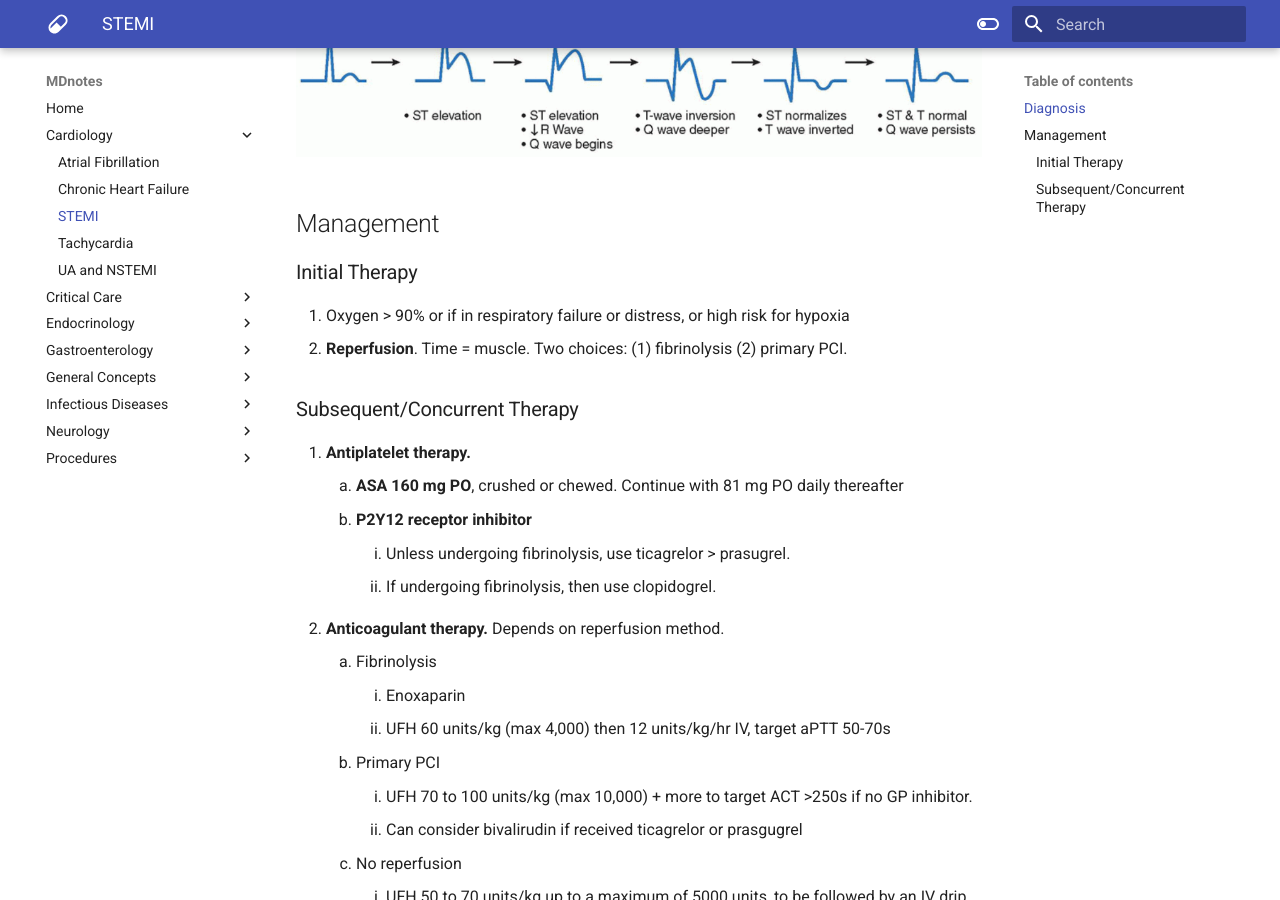
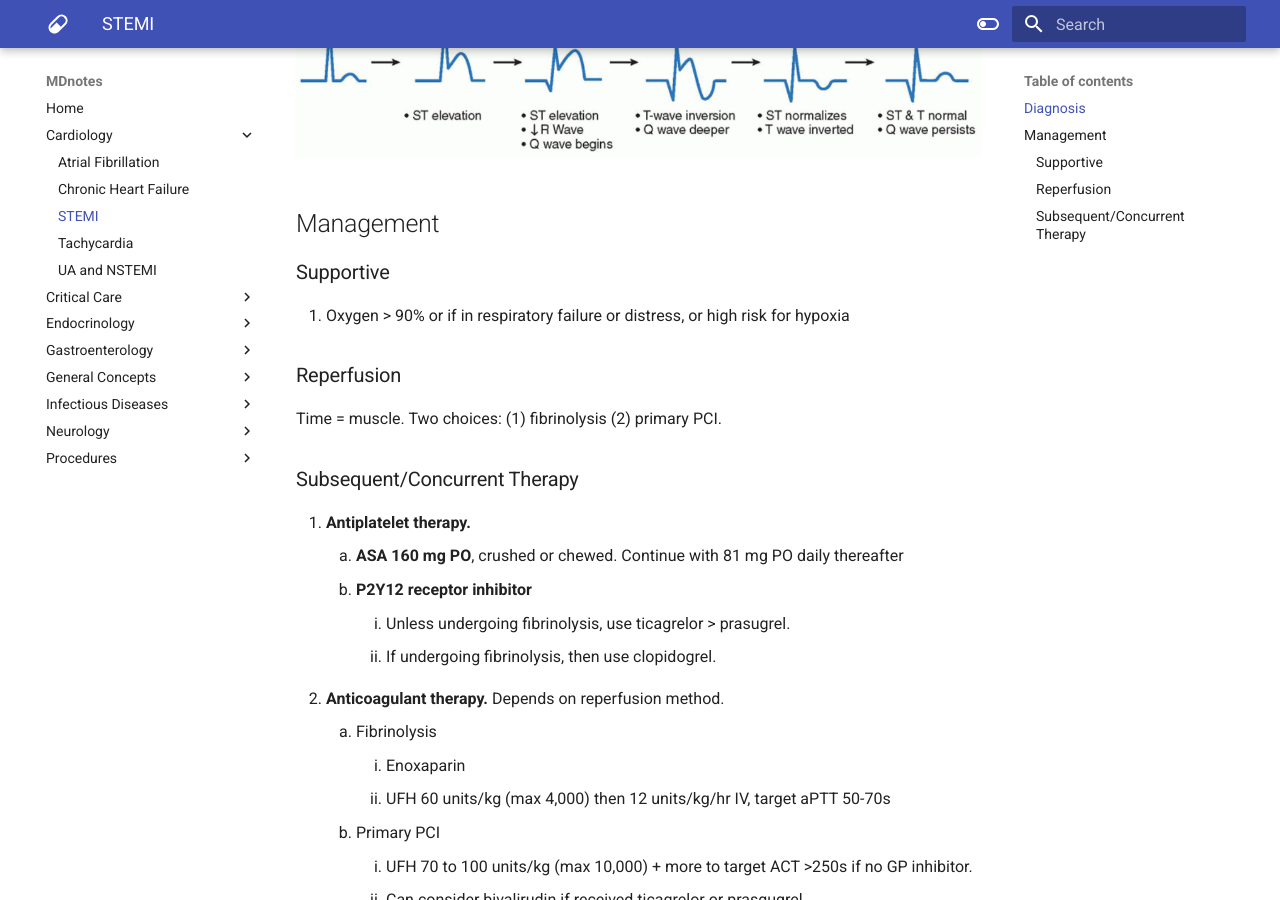
Before and after one commit to jzpero/mdnotes, an MkDocs documentation site: the page built from docs/Cardiology/STEMI.md, in a window 1280 px wide and 900 px high, scrolled down 822 px. Built offline with MkDocs 1.6.1 and Material for MkDocs 9.7.7, drawn with Linux system fonts in a browser that asks for light colours.

Commit message:
vault backup: 2021-04-23 15:11:35
Affected files:

docs/Cardiology/STEMI.md

```diff
--- a/docs/Cardiology/STEMI.md
+++ b/docs/Cardiology/STEMI.md
@@ -18,10 +18,12 @@
 ![stemi sequence.png](img/stemi%20sequence.png)
 
 ## Management
-### Initial Therapy
+### Supportive
 
 1. Oxygen > 90% or if in respiratory failure or distress, or high risk for hypoxia
-2. **Reperfusion**. Time = muscle. Two choices: (1) fibrinolysis (2) primary PCI.
+
+### Reperfusion
+Time = muscle. Two choices: (1) fibrinolysis (2) primary PCI.
 
 ### Subsequent/Concurrent Therapy
 1. **Antiplatelet therapy.**
```
